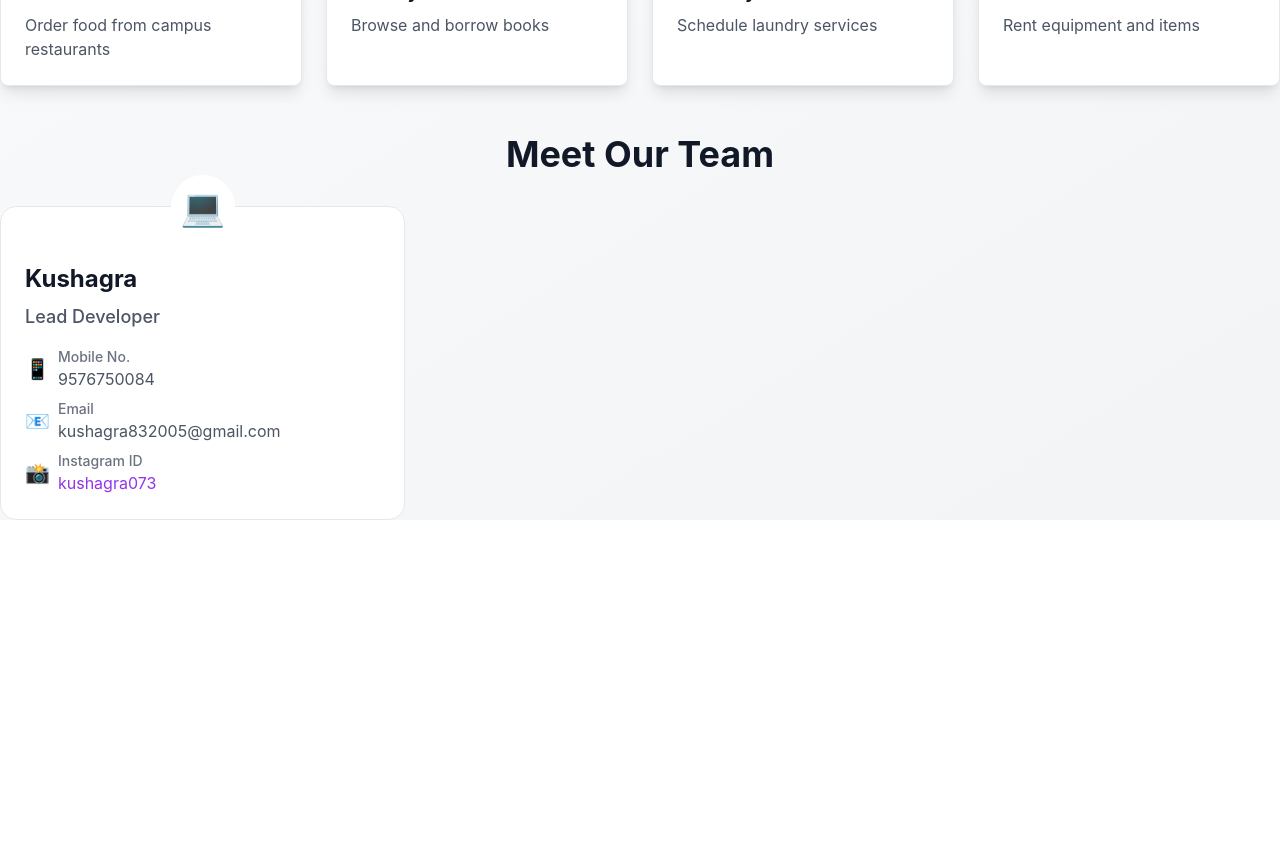
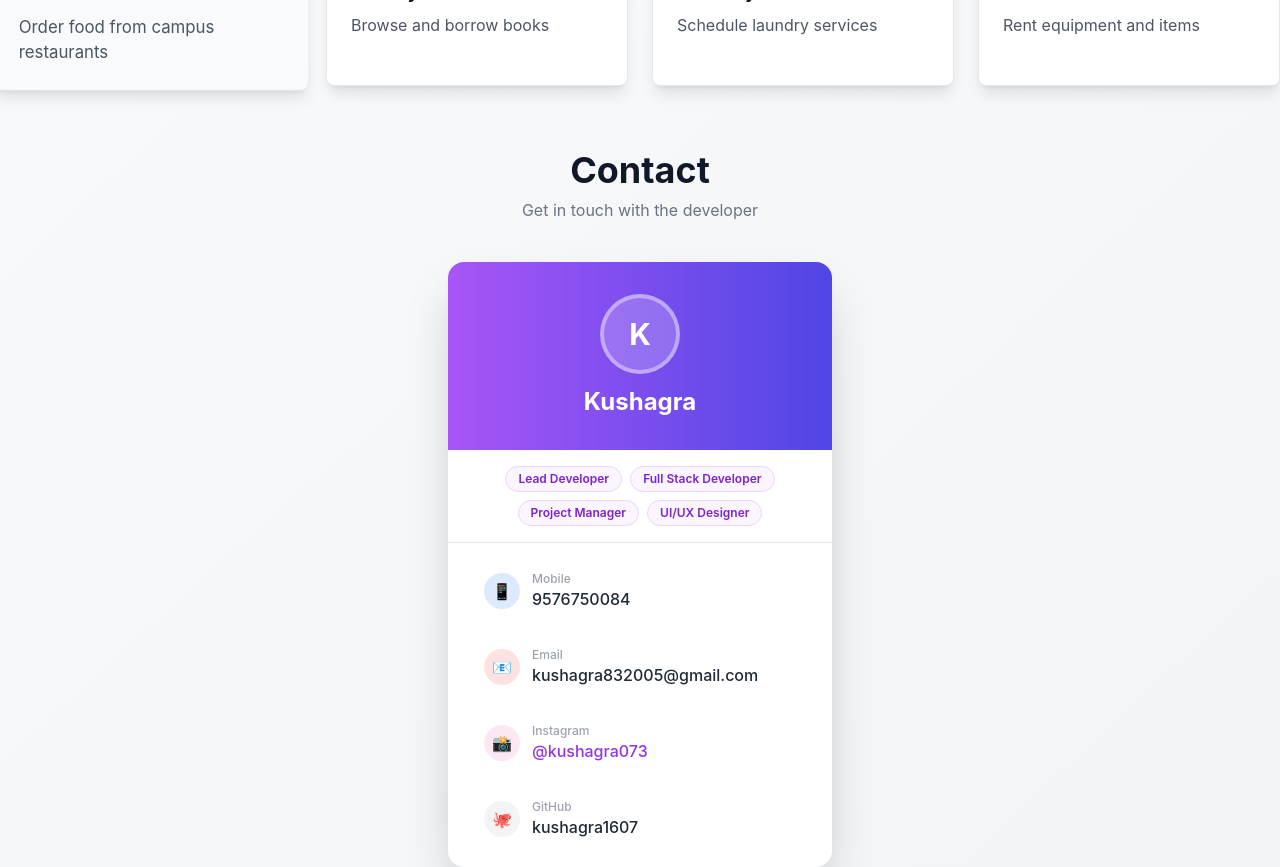
Before and after one commit to kushagra1607/CampusKart, a React (Create React App) app in the folder frontend/: page / in a window 1280 px wide. Shown: the part 300-1167 px from the top of the page. Before the commit the page ends 820 px from the top, so only its background shows below. Built offline with nearby package versions, Linux system fonts and the light colour scheme; no server answers.

Commit message:
Redesign contact section with roles badges and better card

```diff
--- a/frontend/src/pages/Home.js
+++ b/frontend/src/pages/Home.js
@@ -55,12 +55,13 @@ function Home() {
   const teamMembers = [
     {
       name: "Kushagra",
+      initials: "K",
       mobile: "9576750084",
       email: "kushagra832005@gmail.com",
       instagram: "kushagra073",
-      color: "from-purple-500 to-purple-600",
-      icon: "💻",
-      role: "Lead Developer"
+      github: "kushagra1607",
+      roles: ["Lead Developer", "Full Stack Developer", "Project Manager", "UI/UX Designer"],
+      color: "from-purple-500 to-indigo-600",
     }
   ];
 
@@ -107,80 +108,79 @@ function Home() {
         ))}
       </div>
 
-      <div className="mt-12">
-        <h2 className={`text-4xl font-bold mb-8 ${darkMode ? "text-white" : "text-gray-900"} text-center`}>
-          Meet Our Team
+      <div className="mt-16">
+        <h2 className={`text-4xl font-bold mb-2 ${darkMode ? "text-white" : "text-gray-900"} text-center`}>
+          Contact
         </h2>
-        <div className="grid grid-cols-1 md:grid-cols-3 gap-8">
+        <p className={`text-center mb-10 ${darkMode ? "text-gray-400" : "text-gray-500"}`}>
+          Get in touch with the developer
+        </p>
+        <div className="flex justify-center">
           {teamMembers.map((member, index) => (
             <div
               key={member.name}
-              className={`relative p-6 rounded-2xl border transition-all duration-500 transform hover:scale-105 hover:shadow-xl ${
-                darkMode ? "bg-gray-800 border-gray-700" : "bg-white border-gray-200"
+              className={`w-full max-w-sm rounded-2xl overflow-hidden shadow-2xl transition-all duration-500 transform hover:scale-105 hover:shadow-purple-500/20 ${
+                darkMode ? "bg-gray-800" : "bg-white"
               }`}
-              style={{
-                animation: `fade-in ${index + 1}s ease-out forwards`,
-              }}
+              style={{ animation: `fade-in ${index + 1}s ease-out forwards` }}
             >
-              <div className={`absolute -top-8 left-1/2 transform -translate-x-1/2 w-16 h-16 rounded-full ${
-                darkMode ? "bg-gray-700" : "bg-white"
-              } flex items-center justify-center`}>
-                <span className={`text-4xl ${darkMode ? "text-white" : "text-gray-900"} font-bold`}>
-                  {member.icon}
-                </span>
+              {/* Gradient header with avatar */}
+              <div className={`bg-gradient-to-r ${member.color} p-8 flex flex-col items-center`}>
+                <div className="w-20 h-20 rounded-full bg-white/20 border-4 border-white/40 flex items-center justify-center mb-3">
+                  <span className="text-3xl font-bold text-white">{member.initials}</span>
+                </div>
+                <h3 className="text-2xl font-bold text-white">{member.name}</h3>
               </div>
-              <h3 className={`text-2xl font-bold mb-2 mt-8 ${darkMode ? "text-white" : "text-gray-900"}`}>
-                {member.name}
-              </h3>
-              <p className={`text-lg font-medium mb-4 ${darkMode ? "text-gray-300" : "text-gray-600"}`}>
-                {member.role}
-              </p>
-              <div className="space-y-2">
-                <div className="flex items-center">
-                  <span className={`text-xl ${darkMode ? "text-gray-400" : "text-gray-500"}`}>
-                    📱
+
+              {/* Roles */}
+              <div className="px-6 py-4 flex flex-wrap gap-2 justify-center border-b border-gray-200 dark:border-gray-700">
+                {member.roles.map((role) => (
+                  <span
+                    key={role}
+                    className={`px-3 py-1 rounded-full text-xs font-semibold ${
+                      darkMode
+                        ? "bg-purple-900/50 text-purple-300 border border-purple-700"
+                        : "bg-purple-50 text-purple-700 border border-purple-200"
+                    }`}
+                  >
+                    {role}
                   </span>
-                  <div className="ml-2">
-                    <span className={`block text-sm font-medium ${darkMode ? "text-gray-400" : "text-gray-500"}`}>
-                      Mobile No.
-                    </span>
-                    <span className={`block ${darkMode ? "text-gray-300" : "text-gray-600"}`}>
-                      {member.mobile}
-                    </span>
+                ))}
+              </div>
+
+              {/* Contact info */}
+              <div className="px-6 py-4 space-y-3">
+                <a href={`tel:${member.mobile}`} className={`flex items-center gap-3 p-3 rounded-xl transition-colors ${darkMode ? "hover:bg-gray-700" : "hover:bg-gray-50"}`}>
+                  <div className="w-9 h-9 rounded-full bg-blue-100 flex items-center justify-center text-blue-600 flex-shrink-0">📱</div>
+                  <div>
+                    <p className={`text-xs font-medium ${darkMode ? "text-gray-400" : "text-gray-400"}`}>Mobile</p>
+                    <p className={`font-medium ${darkMode ? "text-white" : "text-gray-800"}`}>{member.mobile}</p>
                   </div>
-                </div>
-                <div className="flex items-center">
-                  <span className={`text-xl ${darkMode ? "text-gray-400" : "text-gray-500"}`}>
-                    📧
-                  </span>
-                  <div className="ml-2">
-                    <span className={`block text-sm font-medium ${darkMode ? "text-gray-400" : "text-gray-500"}`}>
-                      Email
-                    </span>
-                    <span className={`block ${darkMode ? "text-gray-300" : "text-gray-600"}`}>
-                      {member.email}
-                    </span>
+                </a>
+                <a href={`mailto:${member.email}`} className={`flex items-center gap-3 p-3 rounded-xl transition-colors ${darkMode ? "hover:bg-gray-700" : "hover:bg-gray-50"}`}>
+                  <div className="w-9 h-9 rounded-full bg-red-100 flex items-center justify-center text-red-600 flex-shrink-0">📧</div>
+                  <div>
+                    <p className={`text-xs font-medium ${darkMode ? "text-gray-400" : "text-gray-400"}`}>Email</p>
+                    <p className={`font-medium ${darkMode ? "text-white" : "text-gray-800"}`}>{member.email}</p>
                   </div>
-                </div>
+                </a>
                 {member.instagram && (
-                  <div className="flex items-center">
-                    <span className={`text-xl ${darkMode ? "text-gray-400" : "text-gray-500"}`}>
-                      📸
-                    </span>
-                    <div className="ml-2">
-                      <span className={`block text-sm font-medium ${darkMode ? "text-gray-400" : "text-gray-500"}`}>
-                        Instagram ID
-                      </span>
-                      <a
-                        href={`https://instagram.com/${member.instagram}`}
-                        target="_blank"
-                        rel="noopener noreferrer"
-                        className={`block ${darkMode ? "text-purple-400" : "text-purple-600"} hover:text-purple-500 transition-colors`}
-                      >
-                        {member.instagram}
-                      </a>
+                  <a href={`https://instagram.com/${member.instagram}`} target="_blank" rel="noopener noreferrer" className={`flex items-center gap-3 p-3 rounded-xl transition-colors ${darkMode ? "hover:bg-gray-700" : "hover:bg-gray-50"}`}>
+                    <div className="w-9 h-9 rounded-full bg-pink-100 flex items-center justify-center text-pink-600 flex-shrink-0">📸</div>
+                    <div>
+                      <p className={`text-xs font-medium ${darkMode ? "text-gray-400" : "text-gray-400"}`}>Instagram</p>
+                      <p className={`font-medium ${darkMode ? "text-purple-400" : "text-purple-600"}`}>@{member.instagram}</p>
                     </div>
-                  </div>
+                  </a>
+                )}
+                {member.github && (
+                  <a href={`https://github.com/${member.github}`} target="_blank" rel="noopener noreferrer" className={`flex items-center gap-3 p-3 rounded-xl transition-colors ${darkMode ? "hover:bg-gray-700" : "hover:bg-gray-50"}`}>
+                    <div className={`w-9 h-9 rounded-full flex items-center justify-center flex-shrink-0 ${darkMode ? "bg-gray-700 text-white" : "bg-gray-100 text-gray-800"}`}>🐙</div>
+                    <div>
+                      <p className={`text-xs font-medium ${darkMode ? "text-gray-400" : "text-gray-400"}`}>GitHub</p>
+                      <p className={`font-medium ${darkMode ? "text-white" : "text-gray-800"}`}>{member.github}</p>
+                    </div>
+                  </a>
                 )}
               </div>
             </div>
```
